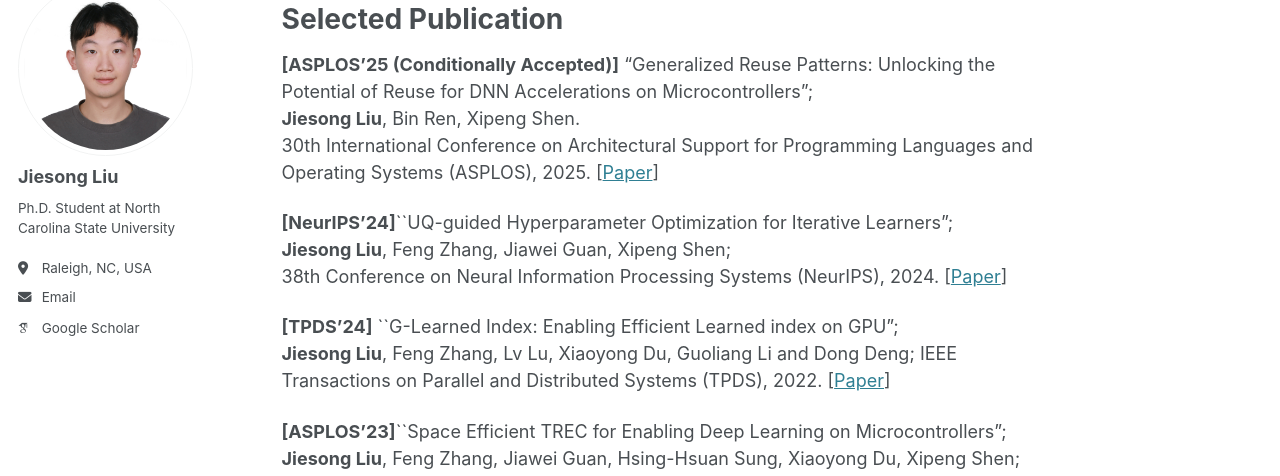
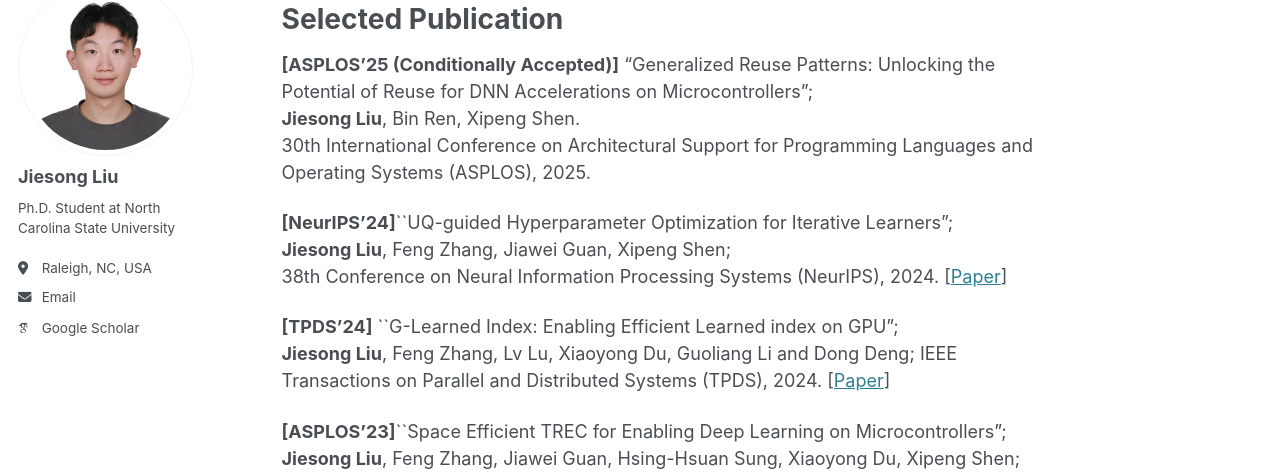
Before and after one commit to Fred1031/Fred1031.github.io, a Jekyll site: the page built from _pages/about.md, in a window 1280 px wide and 900 px high, scrolled down 452 px. Shown: the part 125-601 px from the top of the window. Built offline with Jekyll 4.4.1, drawn with Linux system fonts in a browser that asks for light colours; some web fonts are replaced.

Commit message:
Update about.md

```diff
--- a/_pages/about.md
+++ b/_pages/about.md
@@ -30,20 +30,20 @@ Selected Publication
 ======
 **[ASPLOS’25 (Conditionally Accepted)]** “Generalized Reuse Patterns: Unlocking the Potential of Reuse for DNN Accelerations on Microcontrollers”;
 **Jiesong Liu**, Bin Ren, Xipeng Shen.
-30th International Conference on Architectural Support for Programming Languages and Operating Systems (ASPLOS), 2025. \[[Paper](http://fred1031.github.io/files/ASPLOS2023.pdf)\]
+30th International Conference on Architectural Support for Programming Languages and Operating Systems (ASPLOS), 2025.
 
 **[NeurIPS’24]**``UQ-guided Hyperparameter Optimization for Iterative Learners”;
 **Jiesong Liu**, Feng Zhang, Jiawei Guan, Xipeng Shen;
-38th Conference on Neural Information Processing Systems (NeurIPS), 2024. \[[Paper](http://fred1031.github.io/files/NeurIPS2024.pdf)\]
+38th Conference on Neural Information Processing Systems (NeurIPS), 2024. \[[Paper](http://fred1031.github.io/files/2024_neruips.pdf)\]
 
 **[TPDS’24]** ``G-Learned Index: Enabling Efficient Learned index on GPU”;
 **Jiesong Liu**, Feng Zhang, Lv Lu, Xiaoyong Du, Guoliang Li and Dong Deng;
-IEEE Transactions on Parallel and Distributed Systems (TPDS), 2022. \[[Paper](http://fred1031.github.io/files/TPDS-2024.pdf)\]
+IEEE Transactions on Parallel and Distributed Systems (TPDS), 2024. \[[Paper](http://fred1031.github.io/files/2024_tpds.pdf)\]
 
 **[ASPLOS’23]**``Space Efficient TREC for Enabling Deep Learning on Microcontrollers”;
 **Jiesong Liu**, Feng Zhang, Jiawei Guan, Hsing-Hsuan Sung, Xiaoyong Du, Xipeng Shen;
-28th International Conference on Architectural Support for Programming Languages and Operating Systems (ASPLOS), 2023. \[[Paper](http://fred1031.github.io/files/ASPLOS2023.pdf)\]
+28th International Conference on Architectural Support for Programming Languages and Operating Systems (ASPLOS), 2023. \[[Paper](http://fred1031.github.io/files/2023_asplos.pdf)\]
 
 **[NeurIPS’22]** ``TREC: Transient Redundancy Elimination-based Convolution”;
 Jiawei Guan, Feng Zhang, **Jiesong Liu**, Hsing-Hsuan Sung, Ruofan Wu, Xiaoyong Du, Xipeng Shen;
-36th Conference on Neural Information Processing Systems (NeurIPS), 2022 \[[Paper](http://fred1031.github.io/files/NeurIPS2022.pdf)\]
+36th Conference on Neural Information Processing Systems (NeurIPS), 2022 \[[Paper](http://fred1031.github.io/files/2022_neurips.pdf)\]
```
